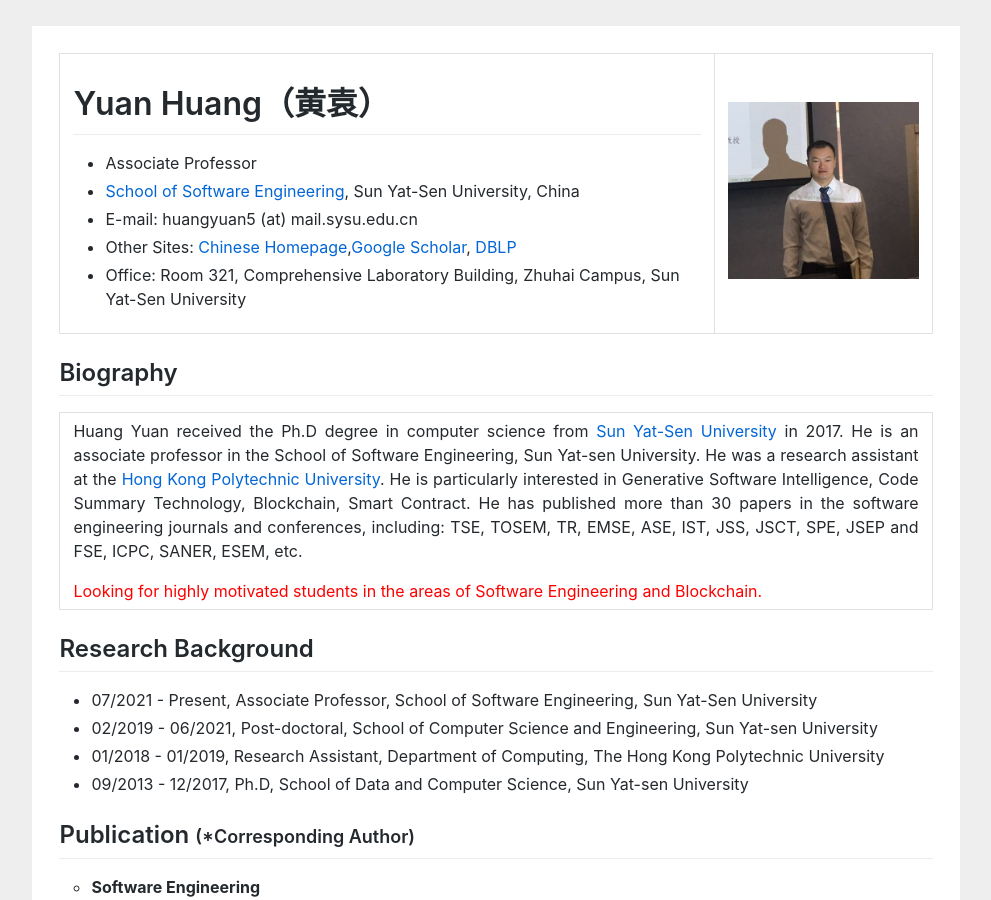
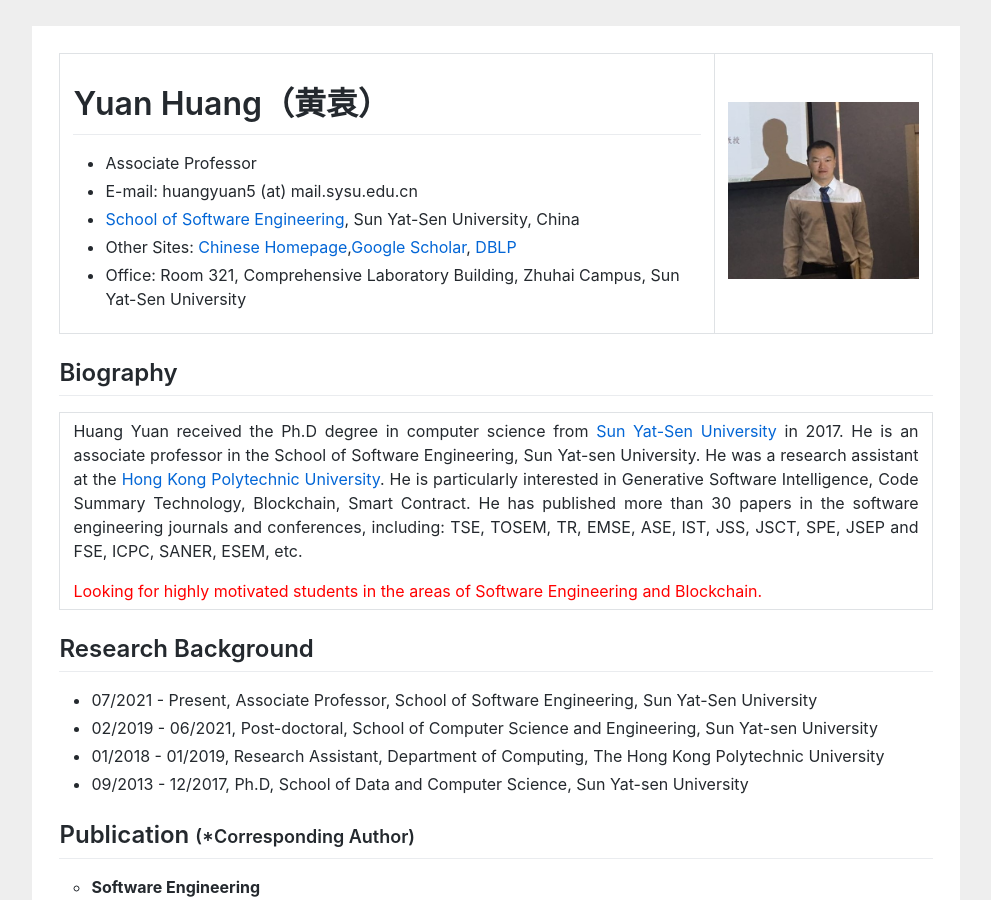
Before and after one commit to huangyuan-hy/huangyuan-hy.github.io, a Jekyll site: the page index.html, which Jekyll copies as it is, in a window 1280 px wide and 900 px high. Shown: the whole window, without its empty margins (144-1135 px from the left). Built offline with Jekyll 4.4.1, drawn with Linux system fonts in a browser that asks for light colours.

```diff
--- a/index.html
+++ b/index.html
@@ -43,9 +43,9 @@ gtag('config', 'UA-158965281-1');
 					<h1>Yuan Huang（黄袁）</h1>
 					<ul>
 					<li>Associate Professor</li>
+					<li>E-mail: huangyuan5 (at) mail.sysu.edu.cn</li>
+					<li><a href="https://sse.sysu.edu.cn/">School of Software Engineering</a>, Sun Yat-Sen University, China</li>
 
-					<li><a href="https://sse.sysu.edu.cn/">School of Software Engineering</a>, Sun Yat-Sen University, China</li>
-					<li>E-mail: huangyuan5 (at) mail.sysu.edu.cn</li>
 					<li>Other Sites: <a href="https://sse.sysu.edu.cn/teacher/127">Chinese Homepage</a>,<a href="https://scholar.google.com.hk/citations?user=6qdsl0kAAAAJ&hl=zh-CN">Google Scholar</a>, <a href="https://dblp.org/pid/15/8391-2.html">DBLP</a>
 					<li>Office: Room 321, Comprehensive Laboratory Building, Zhuhai Campus, Sun Yat-Sen University</li>
 					</ul>
```
